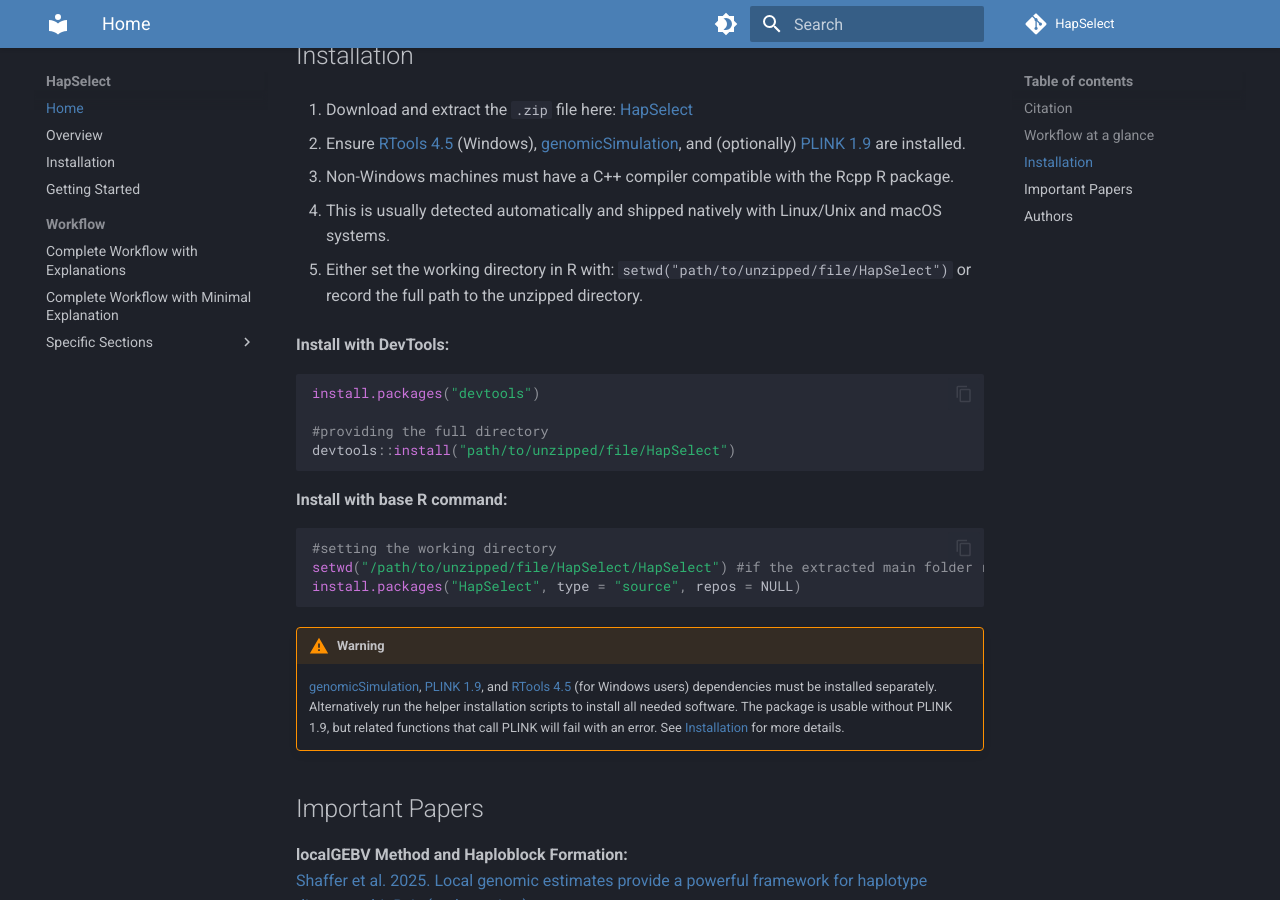
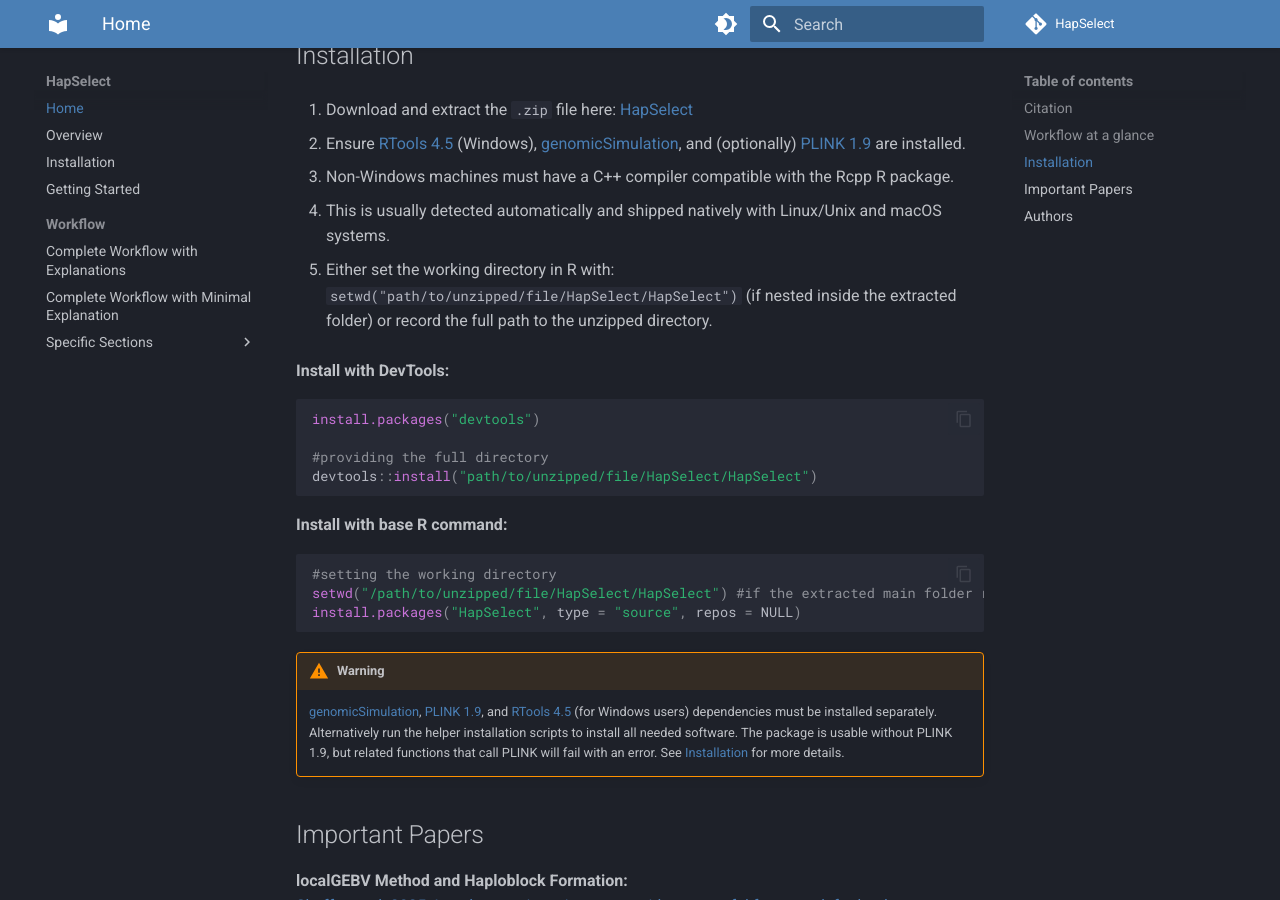
Before and after one commit to wrshf7/HapSelect-Docs, an MkDocs documentation site: the page built from docs/index.md, in a window 1280 px wide and 900 px high, scrolled down 1488 px. Built offline with MkDocs 1.6.1 and Material for MkDocs 9.7.7, drawn with Linux system fonts in a browser that asks for light colours; comment, search, counter and statistics services are not loaded.

Commit message:
Update index.md

````diff
--- a/docs/index.md
+++ b/docs/index.md
@@ -33,7 +33,7 @@ See the [Overview](overview.md) for a full explanation of the method, or jump to
    - Non-Windows machines must have a C++ compiler compatible with the Rcpp R package.
    - This is usually detected automatically and shipped natively with Linux/Unix and macOS systems.
 
-3. Either set the working directory in R with: `setwd("path/to/unzipped/file/HapSelect")` or record the full path to the unzipped directory.
+3. Either set the working directory in R with: `setwd("path/to/unzipped/file/HapSelect/HapSelect")` (if nested inside the extracted folder) or record the full path to the unzipped directory.
 
 <strong>Install with DevTools:</strong><br>
 
@@ -41,7 +41,7 @@ See the [Overview](overview.md) for a full explanation of the method, or jump to
 install.packages("devtools")
 
 #providing the full directory
-devtools::install("path/to/unzipped/file/HapSelect")
+devtools::install("path/to/unzipped/file/HapSelect/HapSelect")
 ```
 
 <strong>Install with base R command:</strong><br>
````
